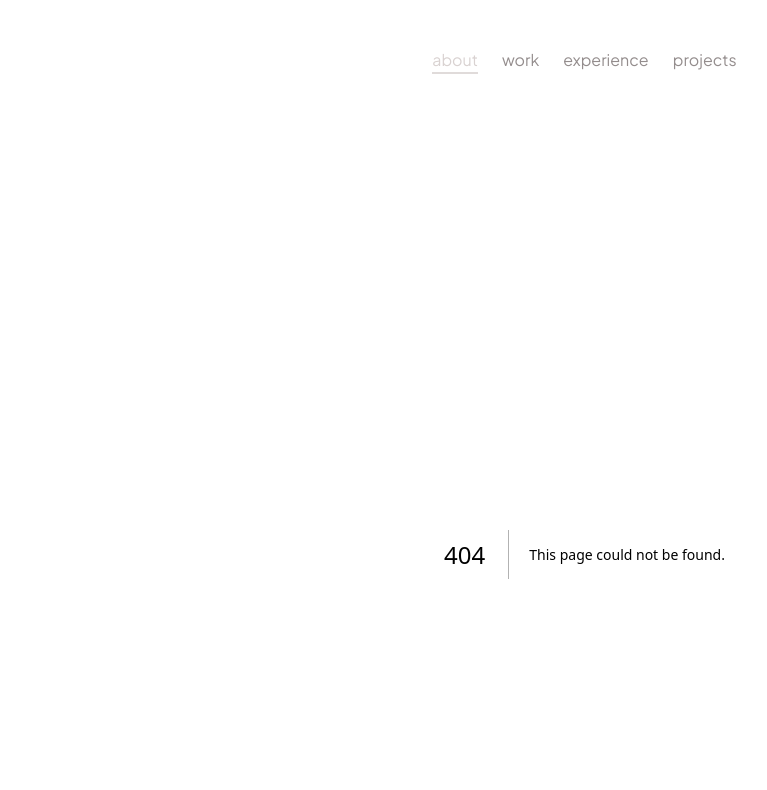
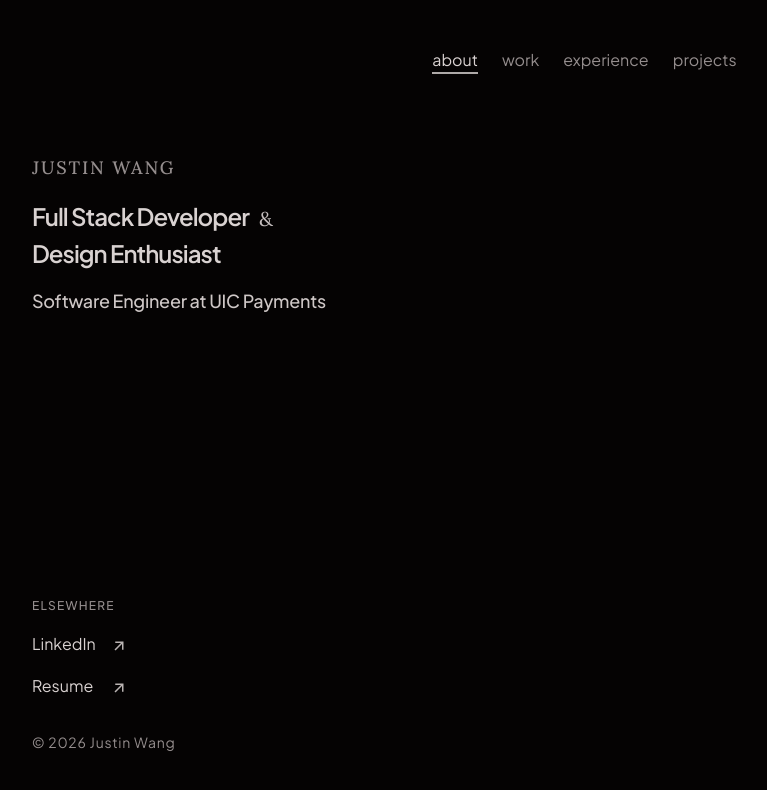
Before and after one commit to jwang9228/personal-site, a Next.js app: page / in a window 1280 px wide. Before the commit this address had no page. Shown: the top 790 px of the page, without its empty margins (48-815 px from the left). Built offline with nearby package versions, Linux system fonts and the light colour scheme.

Commit message:
WIP footer section prototype

```diff
--- a/next.config.mjs
+++ b/next.config.mjs
@@ -3,8 +3,8 @@ const nextConfig = {
   async redirects() {
     return [
       {
-        source: '/',
-        destination: '/about',
+        source: '/about',
+        destination: '/',
         permanent: true
       },
     ]
--- /dev/null
+++ b/src/app/components/Footer.jsx
@@ -0,0 +1,44 @@
+import Link from 'next/link';
+import { GoArrowUpRight } from 'react-icons/go';
+import { RiArrowRightUpLine } from "react-icons/ri";
+
+export default function Footer() {
+  const footerSections = [
+    // TODO: 'REVISIT' section
+    {
+      sectionLabel: 'ELSEWHERE',
+      sectionLinks: [
+        {label: 'LinkedIn', href: 'https://www.linkedin.com/in/justin-n-wang/'},
+        {label: 'Resume', href: '/experience/WangResume.pdf'}
+      ]
+    }
+  ];
+
+  return (
+    <footer className='flex flex-col gap-lg'>
+      <section className='flex gap-lg'>
+        {footerSections.map(footerSection => (
+          <section key={footerSection.sectionLabel} className='flex flex-col gap-base'>
+            <span className='text-xs text-primary-muted'>{footerSection.sectionLabel}</span>
+            <nav className='flex flex-col gap-base w-24'>
+              {footerSection.sectionLinks.map(link => (
+                <Link
+                  key={link.href}
+                  href={link.href}
+                  target='_blank' rel='noopener noreferrer'
+                  className='flex justify-between items-center w-full'
+                >
+                  {link.label}
+                  <RiArrowRightUpLine className='translate-y-xxs text-lg text-primary/85'/>
+                </Link>
+              ))}
+            </nav>
+          </section>
+        ))}
+      </section>
+      <span className='text-sm text-primary-muted mt-sm'>
+        &copy; 2026 Justin Wang
+      </span>
+    </footer>
+  )
+};
--- /dev/null
+++ b/src/app/components/Header.jsx
@@ -0,0 +1,49 @@
+import { useState, useEffect } from 'react';
+import { usePathname } from 'next/navigation';
+import Link from 'next/link';
+
+export default function Header() {
+  const pathname = usePathname();
+  const [activeTab, setActiveTab] = useState(pathname === '/'
+    ? 'about'
+    : pathname.slice(1).split('/')[0]
+  );
+
+  const tabs = [
+    {label: 'about', href: '/'},
+    {label: 'work', href: '/'},
+    {label: 'experience', href: '/experience'},
+    {label: 'projects', href: '/projects'}
+  ];
+
+  useEffect(() => {
+    const newTab = pathname === "/"
+      ? "about"
+      : pathname.slice(1).split("/")[0];
+    setActiveTab(newTab);
+  }, [pathname]);
+
+  return (
+    <nav className='flex justify-center w-full gap-lg'>
+      {tabs.map(tab => (
+        <Link
+          key={tab.label}
+          href={tab.href}
+          onClick={() => setActiveTab(tab.label)}
+          className={`group transition-colors duration-300
+            ${activeTab === tab.label ? 'text-primary' : 'text-primary-muted hover:text-primary'}`
+          }
+        >
+          {tab.label}
+          <span
+            className={`block h-0.5 transition-all duration-300 ease-out
+              ${activeTab === tab.label
+                ? 'max-w-full bg-primary/80'
+                : 'max-w-0 bg-primary-muted group-hover:max-w-full'
+              }`}
+          />
+        </Link>
+      ))}
+    </nav>
+  )
+};
--- a/src/app/components/RootLayout.jsx
+++ b/src/app/components/RootLayout.jsx
@@ -1,64 +1,16 @@
 'use client';
 
-import { useState, useEffect } from 'react';
-import { usePathname } from 'next/navigation';
-import Link from 'next/link';
-import FadeContent from './utils/FadeContent';
+import Header from './Header';
+import Footer from './Footer';
 
 export default function RootLayout({children}) {
-  const pathname = usePathname();
-  const [activeTab, setActiveTab] = useState(pathname === '/'
-    ? 'about'
-    : pathname.slice(1).split('/')[0]
-  );
-  const [mounted, setMounted] = useState(false);
-
-  const tabs = [
-    {label: 'about', href: '/'},
-    {label: 'work', href: '/'},
-    {label: 'experience', href: '/experience'},
-    {label: 'projects', href: '/projects'}
-  ];
-
-  useEffect(() => {
-    const newTab = pathname === "/"
-      ? "about"
-      : pathname.slice(1).split("/")[0];
-    setActiveTab(newTab);
-  }, [pathname]);
-
-  useEffect(() => {
-    setMounted(true);
-  }, []);
-
-  if (!mounted) return null;
-
   return (
     <div className='layout-root'>
-      <nav className='flex justify-center w-full gap-lg'>
-        {tabs.map(tab => (
-          <Link
-            key={tab.label}
-            href={tab.href}
-            onClick={() => setActiveTab(tab.label)}
-            className={`group transition-colors duration-300
-              ${activeTab === tab.label ? 'text-primary' : 'text-primary-muted hover:text-primary'}`
-            }
-          >
-            {tab.label}
-            <span
-              className={`block h-0.5 transition-all duration-300 ease-out
-                ${activeTab === tab.label
-                  ? 'max-w-full bg-primary/80'
-                  : 'max-w-0 bg-primary-muted group-hover:max-w-full'
-                }`}
-            />
-          </Link>
-        ))}
-      </nav>
+      <Header />
       <main className='layout-children'>
         {children}
       </main>
+      <Footer />
     </div>
   )
-}
+};
--- a/src/app/globals.css
+++ b/src/app/globals.css
@@ -19,11 +19,18 @@
 }
 
 /* Typescale */
+@utility text-xs {
+  font-size: 0.25rem;
+  font-weight: 500;
+  line-height: 1.6;
+  letter-spacing: 0.1em;
+}
+
 @utility text-sm {
   font-size: 0.875rem;
   font-weight: 400;
   line-height: 1.5;
-  letter-spacing: 0em;
+  letter-spacing: 0.05em;
 }
 
 @utility text-base {
@@ -60,6 +67,7 @@
 
 /* Margins and Spacing */
 @theme {
+  --spacing-xxs: 0.125rem;
   --spacing-xs: 0.25rem;
   --spacing-sm: 0.625rem;
   --spacing-base: 1.125rem;
@@ -93,6 +101,8 @@
 }
 
 @utility layout-children {
+  flex-grow: 1;
+
   @apply py-14 tablet:py-16 laptop:py-20;
 }
 
@@ -118,18 +128,6 @@
     to { --border-angle: 360deg; }
   }
 
-  --animate-slide-left: slide-left 0.5s ease-in-out forwards;
-  @keyframes slide-left {
-    0% { transform: translateX(-20%); }
-    100% { transform: translateX(0%); }
-  }
-
-  --animate-wipe: wipe ease-out forwards;
-  @keyframes wipe {
-    from { clip-path: inset(0 100% 0 0); }
-    to { clip-path: inset(0 0% 0 0); }
-  }
-
   --animate-drop-down: drop-down ease-out forwards;
   @keyframes drop-down {
     0% { transform: translateY(-5px); }
--- a/src/app/about/page.jsx
+++ b/src/app/page.jsx
@@ -1,4 +1,4 @@
-import About from '../components/about/About';
+import About from './components/about/About';
 
 export const metadata = {
   title: 'About',
@@ -9,4 +9,4 @@ export default function Page() {
   return (
     <About />
   );
-}
+};
```
